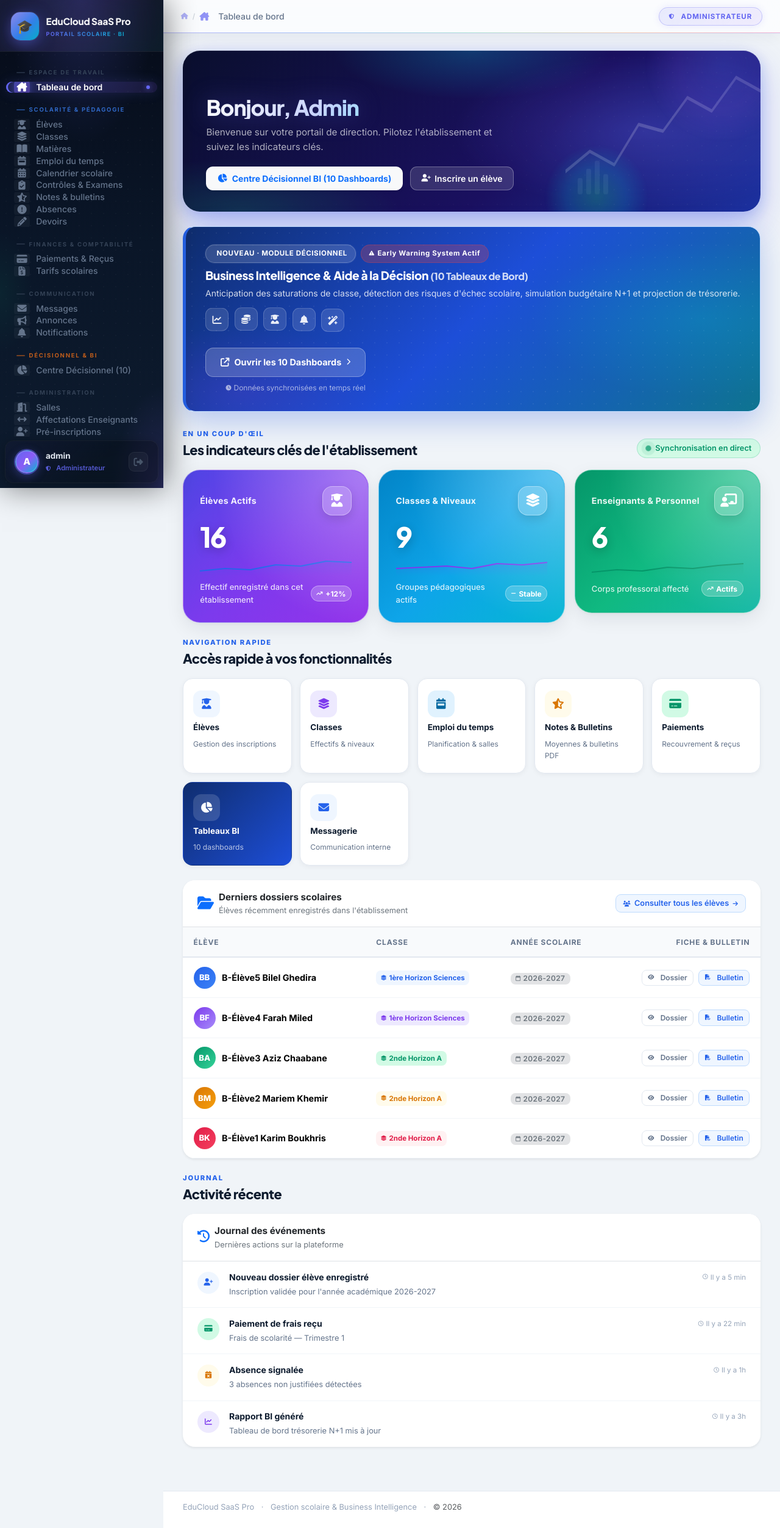
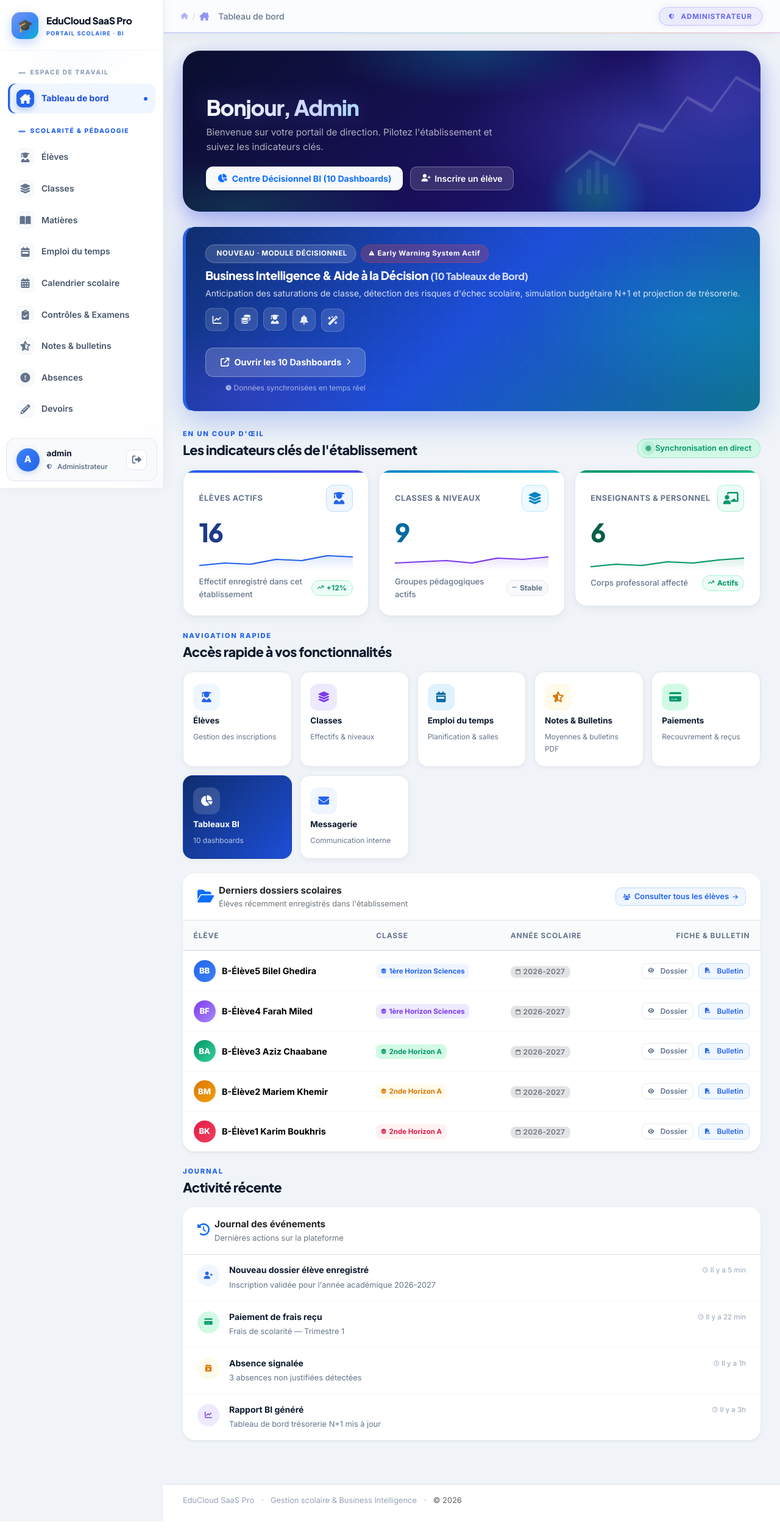
Before and after one commit to Famorycollab/educloud-saas, a Flask app: page / in a window 1280 px wide. Shown: the whole page at 61% size. Run offline with Flask 3, Linux system fonts and the light colour scheme; the visitor is signed in with stand-in values (Sample User, id 1); data comes from the database, SQL or seed files in the repository.

Commit message:
style: switch to clean light sidebar and high-contrast legible colored stat cards

```diff
--- a/app/static/style.css
+++ b/app/static/style.css
@@ -96,23 +96,23 @@ img { max-width: 100%; }
 }
 
 /* ============================================================
-   SIDEBAR — SPECTACULAIRE Premium Dark v4.0
+   SIDEBAR — LUMINEUX, ÉLÉGANT & CLAIR (Light Modern SaaS) v5.0
    ============================================================ */
 :root {
-  --sb-indigo: #6366f1;
-  --sb-blue: #3b82f6;
-  --sb-emerald: #10b981;
-  --sb-violet: #8b5cf6;
-  --sb-orange: #f97316;
-  --sb-rose: #ec4899;
-  --sb-amber: #f59e0b;
-  --sb-slate: #64748b;
+  --sb-indigo: #4f46e5;
+  --sb-blue: #2563eb;
+  --sb-emerald: #059669;
+  --sb-violet: #7c3aed;
+  --sb-orange: #ea580c;
+  --sb-rose: #db2777;
+  --sb-amber: #d97706;
+  --sb-slate: #475569;
 }
 
 .sidebar {
   width: var(--sidebar-width);
-  background: linear-gradient(180deg, #060b18 0%, #0a1628 50%, #0d1b2e 100%);
-  color: #cbd5e1;
+  background: #ffffff;
+  color: #1e293b;
   display: flex;
   flex-direction: column;
   padding: 0;
@@ -120,259 +120,219 @@ img { max-width: 100%; }
   top: 0;
   height: 100vh;
   z-index: 40;
-  box-shadow: 4px 0 48px rgba(0,0,0,0.5), 1px 0 0 rgba(99,102,241,0.08);
+  box-shadow: 2px 0 20px rgba(15, 23, 42, 0.04), 1px 0 0 #e2e8f0;
   flex-shrink: 0;
   overflow: hidden;
   transition: transform 0.3s var(--ease);
 }
 
-/* Mesh texture & ambient glows */
+/* Texture subtile et lueur douce claire */
 .sidebar::before {
   content: '';
   position: absolute;
   inset: 0;
   background:
-    radial-gradient(ellipse 70% 45% at 50% 0%, rgba(99,102,241,0.22) 0%, transparent 65%),
-    radial-gradient(ellipse 50% 35% at 100% 100%, rgba(139,92,246,0.18) 0%, transparent 60%),
-    radial-gradient(ellipse 40% 25% at 0% 60%, rgba(16,185,129,0.08) 0%, transparent 50%);
+    radial-gradient(ellipse 70% 30% at 50% 0%, rgba(37, 99, 235, 0.04) 0%, transparent 70%),
+    radial-gradient(ellipse 50% 30% at 100% 100%, rgba(99, 102, 241, 0.03) 0%, transparent 60%);
   pointer-events: none;
   z-index: 0;
 }
-/* Dot mesh overlay */
-.sidebar::after {
-  content: '';
-  position: absolute;
-  inset: 0;
-  background-image: radial-gradient(rgba(255,255,255,0.025) 1px, transparent 1px);
-  background-size: 20px 20px;
-  pointer-events: none;
-  z-index: 0;
-}
 .sidebar > * { position: relative; z-index: 1; }
 
-/* ---- Brand — Glassmorphism irisé ---- */
+/* ---- Brand / Logo Section ---- */
 .brand {
   display: flex;
-  gap: 0.75rem;
-  align-items: center;
-  color: #fff;
+  gap: 0.8rem;
+  align-items: center;
+  color: #0f172a;
   text-decoration: none;
-  padding: 1.25rem 1.1rem 1.1rem;
-  border-bottom: 1px solid rgba(255,255,255,0.06);
+  padding: 1.25rem 1.2rem 1.15rem;
+  border-bottom: 1px solid #f1f5f9;
   transition: var(--transition);
-  background: rgba(255,255,255,0.03);
-  backdrop-filter: blur(8px);
+  background: #ffffff;
   position: relative;
-  overflow: hidden;
-}
-.brand::before {
-  content: '';
-  position: absolute;
-  inset: 0;
-  background: linear-gradient(135deg, rgba(99,102,241,0.12) 0%, rgba(139,92,246,0.08) 50%, rgba(6,182,212,0.06) 100%);
-  animation: irisShift 6s ease-in-out infinite;
-}
-.brand:hover { color: #fff; opacity: 0.95; }
+}
+.brand:hover { color: #2563eb; }
 .brand-mark {
-  width: 46px;
-  height: 46px;
-  border-radius: 15px;
+  width: 44px;
+  height: 44px;
+  border-radius: 14px;
   display: grid;
   place-items: center;
-  background: linear-gradient(135deg, #6366f1 0%, #3b82f6 50%, #06b6d4 100%);
+  background: linear-gradient(135deg, #2563eb 0%, #3b82f6 50%, #06b6d4 100%);
   color: #fff;
   font-weight: 900;
-  font-size: 1.35rem;
-  box-shadow: 0 6px 24px rgba(99,102,241,0.55), 0 0 0 1px rgba(255,255,255,0.12);
+  font-size: 1.3rem;
+  box-shadow: 0 6px 18px rgba(37, 99, 235, 0.28);
   flex-shrink: 0;
   position: relative;
   overflow: hidden;
-  animation: brandPulse 4s ease-in-out infinite;
 }
 .brand-mark::after {
   content: '';
   position: absolute;
   inset: 0;
-  background: linear-gradient(135deg, rgba(255,255,255,0.3) 0%, transparent 55%);
+  background: linear-gradient(135deg, rgba(255, 255, 255, 0.35) 0%, transparent 60%);
 }
 .brand strong {
-  font-size: 0.95rem;
+  font-size: 0.98rem;
   font-weight: 800;
-  letter-spacing: -0.01em;
-  color: #fff;
+  letter-spacing: -0.02em;
+  color: #0f172a;
   display: block;
   font-family: 'Plus Jakarta Sans', sans-serif;
-  position: relative;
 }
 .brand small {
   display: block;
-  letter-spacing: 0.14em;
-  font-size: 0.57rem;
-  background: linear-gradient(90deg, #6366f1, #06b6d4);
-  -webkit-background-clip: text;
-  -webkit-text-fill-color: transparent;
-  background-clip: text;
+  letter-spacing: 0.12em;
+  font-size: 0.58rem;
+  color: #2563eb;
   font-weight: 700;
   margin-top: 2px;
   text-transform: uppercase;
-  position: relative;
-}
-
-/* ---- Sidebar Captions — couleur par section ---- */
+}
+
+/* ---- Sidebar Captions (Titres de sections) ---- */
 .sidebar-caption {
-  font-size: 0.6rem;
-  letter-spacing: 0.18em;
-  color: #334155;
-  margin: 1.15rem 1.1rem 0.35rem;
-  font-weight: 700;
+  font-size: 0.65rem;
+  letter-spacing: 0.14em;
+  color: #94a3b8;
+  margin: 1.15rem 1.1rem 0.4rem;
+  font-weight: 800;
   text-transform: uppercase;
   display: flex;
   align-items: center;
-  gap: 0.4rem;
+  gap: 0.45rem;
 }
 .sidebar-caption::before {
   content: '';
   display: inline-block;
-  width: 14px;
-  height: 2px;
+  width: 12px;
+  height: 2.5px;
   border-radius: 2px;
   background: currentColor;
-  opacity: 0.6;
-}
-
-/* Section colour modifiers */
-.cap-indigo  { color: rgba(99,102,241,0.75); }
-.cap-blue    { color: rgba(59,130,246,0.75); }
-.cap-emerald { color: rgba(16,185,129,0.75); }
-.cap-violet  { color: rgba(139,92,246,0.75); }
-.cap-orange  { color: rgba(249,115,22,0.75); }
-.cap-rose    { color: rgba(236,72,153,0.75); }
-.cap-amber   { color: rgba(245,158,11,0.75); }
-.cap-slate   { color: rgba(100,116,139,0.75); }
+  opacity: 0.7;
+}
+
+/* Couleurs douces pour les titres de sections */
+.cap-indigo  { color: #4f46e5; }
+.cap-blue    { color: #2563eb; }
+.cap-emerald { color: #059669; }
+.cap-violet  { color: #7c3aed; }
+.cap-orange  { color: #ea580c; }
+.cap-rose    { color: #db2777; }
+.cap-amber   { color: #d97706; }
+.cap-slate   { color: #64748b; }
 
 /* ---- Side Nav Container ---- */
 .side-nav {
   display: flex;
   flex-direction: column;
-  gap: 2px;
+  gap: 3px;
   overflow-y: auto;
   flex: 1;
-  padding: 0.5rem 0.6rem;
+  padding: 0.6rem 0.8rem;
   scrollbar-width: thin;
-  scrollbar-color: rgba(99,102,241,0.2) transparent;
-}
-.side-nav::-webkit-scrollbar { width: 3px; }
-.side-nav::-webkit-scrollbar-thumb { background: rgba(99,102,241,0.25); border-radius: 4px; }
-
-/* ---- Nav Links — base ---- */
+  scrollbar-color: #cbd5e1 transparent;
+}
+.side-nav::-webkit-scrollbar { width: 4px; }
+.side-nav::-webkit-scrollbar-thumb { background: #cbd5e1; border-radius: 4px; }
+
+/* ---- Liens du menu (Side-link) ---- */
 .side-link {
-  color: #64748b;
+  color: #475569;
   text-decoration: none;
-  padding: 0.56rem 0.85rem;
-  border-radius: 11px;
-  display: flex;
-  gap: 0.65rem;
-  align-items: center;
-  font-size: 0.875rem;
-  font-weight: 500;
-  transition: all 0.22s var(--ease);
+  padding: 0.62rem 0.9rem;
+  border-radius: 12px;
+  display: flex;
+  gap: 0.75rem;
+  align-items: center;
+  font-size: 0.88rem;
+  font-weight: 600;
+  transition: all 0.2s cubic-bezier(0.16, 1, 0.3, 1);
   position: relative;
   white-space: nowrap;
-  overflow: hidden;
 }
 .side-link:hover {
-  background: rgba(255,255,255,0.055);
-  color: #cbd5e1;
-  transform: translateX(2px);
+  background: #f1f5f9;
+  color: #0f172a;
+  transform: translateX(3px);
 }
 .side-link.is-active {
-  background: linear-gradient(135deg, rgba(99,102,241,0.25), rgba(139,92,246,0.15));
-  color: #fff;
-  font-weight: 600;
-  box-shadow: inset 3px 0 0 #6366f1, 0 0 20px rgba(99,102,241,0.18);
+  background: #eff6ff;
+  color: #1d4ed8;
+  font-weight: 700;
+  box-shadow: inset 3.5px 0 0 #2563eb;
 }
 .side-link.is-active::after {
   content: '';
   position: absolute;
-  right: 0.75rem;
-  width: 6px; height: 6px;
+  right: 0.85rem;
+  width: 6px;
+  height: 6px;
   border-radius: 50%;
-  background: #6366f1;
-  box-shadow: 0 0 8px rgba(99,102,241,0.8);
-}
-
-/* ---- Nav Icon ---- */
+  background: #2563eb;
+}
+
+/* ---- Icônes du menu ---- */
 .nav-icon {
-  width: 1.6rem;
-  height: 1.6rem;
+  width: 1.8rem;
+  height: 1.8rem;
   display: grid;
   place-items: center;
-  font-size: 0.95rem;
+  font-size: 1rem;
   flex-shrink: 0;
-  background: rgba(255,255,255,0.04);
-  border-radius: 8px;
-  transition: all 0.22s var(--ease);
+  background: #f8fafc;
+  color: #64748b;
+  border-radius: 9px;
+  border: 1px solid #f1f5f9;
+  transition: all 0.2s cubic-bezier(0.16, 1, 0.3, 1);
+}
+.side-link:hover .nav-icon {
+  background: #ffffff;
+  color: #0f172a;
+  border-color: #e2e8f0;
+  transform: scale(1.08);
 }
 .side-link.is-active .nav-icon {
-  background: linear-gradient(135deg, rgba(99,102,241,0.55), rgba(139,92,246,0.45));
-  box-shadow: 0 0 12px rgba(99,102,241,0.4);
-}
-.side-link:hover .nav-icon {
-  background: rgba(255,255,255,0.1);
-  transform: scale(1.08);
-}
-
-/* ---- Sidebar User Footer — Glass Card ---- */
+  background: #2563eb;
+  color: #ffffff;
+  border-color: #2563eb;
+  box-shadow: 0 4px 10px rgba(37, 99, 235, 0.3);
+}
+
+/* ---- Footer Utilisateur de la Sidebar ---- */
 .sidebar-user {
   display: flex;
   align-items: center;
   gap: 0.75rem;
   padding: 0.85rem 1rem;
-  border-top: 1px solid rgba(255,255,255,0.05);
-  background: rgba(0,0,0,0.25);
-  backdrop-filter: blur(12px);
-  margin: 0.4rem 0.5rem 0.5rem;
+  background: #f8fafc;
+  border-top: 1px solid #e2e8f0;
+  margin: 0.5rem 0.6rem 0.7rem;
   border-radius: 14px;
-  border: 1px solid rgba(255,255,255,0.05);
-  box-shadow: 0 4px 20px rgba(0,0,0,0.3);
-  position: relative;
-  overflow: hidden;
-}
-.sidebar-user::before {
-  content: '';
-  position: absolute;
-  inset: 0;
-  background: linear-gradient(135deg, rgba(99,102,241,0.08) 0%, transparent 60%);
-  pointer-events: none;
-}
-
-/* Avatar — gradient anneau lumineux */
+  border: 1px solid #e2e8f0;
+}
 .avatar {
   width: 38px;
   height: 38px;
   border-radius: 50%;
-  background: linear-gradient(135deg, #6366f1 0%, #8b5cf6 50%, #06b6d4 100%);
+  background: linear-gradient(135deg, #3b82f6 0%, #2563eb 100%);
   color: #fff;
   display: grid;
   place-items: center;
   font-weight: 800;
   font-size: 0.95rem;
-  box-shadow: 0 0 0 2px rgba(99,102,241,0.5), 0 4px 16px rgba(99,102,241,0.4);
+  box-shadow: 0 2px 8px rgba(37, 99, 235, 0.25);
   flex-shrink: 0;
-  border: 2px solid rgba(255,255,255,0.12);
   text-decoration: none;
-  transition: var(--transition-fast);
-  position: relative;
-}
-.avatar:hover {
-  transform: scale(1.1);
-  box-shadow: 0 0 0 3px rgba(99,102,241,0.7), 0 6px 22px rgba(99,102,241,0.5);
-}
-.user-meta { flex: 1; min-width: 0; position: relative; }
+}
+.user-meta { flex: 1; min-width: 0; }
 .user-meta strong {
-  font-size: 0.84rem;
+  font-size: 0.85rem;
   display: block;
-  color: #e2e8f0;
+  color: #0f172a;
+  font-weight: 700;
   white-space: nowrap;
   overflow: hidden;
   text-overflow: ellipsis;
@@ -381,31 +341,29 @@ img { max-width: 100%; }
   display: flex;
   align-items: center;
   gap: 0.3rem;
-  color: rgba(99,102,241,0.85);
-  font-size: 0.7rem;
+  color: #64748b;
+  font-size: 0.72rem;
   font-weight: 600;
   margin-top: 1px;
 }
 .logout-button {
-  border: 1px solid rgba(255,255,255,0.06);
-  background: rgba(255,255,255,0.04);
-  color: #475569;
+  border: 1px solid #e2e8f0;
+  background: #ffffff;
+  color: #64748b;
   font-size: 0.95rem;
-  width: 32px;
-  height: 32px;
-  border-radius: 9px;
+  width: 34px;
+  height: 34px;
+  border-radius: 10px;
   cursor: pointer;
   display: grid;
   place-items: center;
-  transition: var(--transition-fast);
-  flex-shrink: 0;
+  transition: all 0.2s var(--ease);
 }
 .logout-button:hover {
-  background: rgba(239,68,68,0.18);
-  border-color: rgba(239,68,68,0.3);
-  color: #fca5a5;
-  transform: rotate(12deg) scale(1.08);
-  box-shadow: 0 0 12px rgba(239,68,68,0.25);
+  background: #fee2e2;
+  border-color: #fca5a5;
+  color: #dc2626;
+  transform: rotate(10deg);
 }
 
 /* ============================================================
@@ -751,146 +709,141 @@ img { max-width: 100%; }
 }
 
 /* ============================================================
-   STAT CARDS — SPECTACULAIRE Color Wave & 3D Glass Design v4.0
+   STAT CARDS — ULTRA-LISIBLE, ÉLÉGANT & COLORÉ (Light Contrast SaaS) v5.0
    ============================================================ */
 .stat-card {
-  border-radius: var(--radius-xl, 24px);
-  padding: 1.6rem 1.7rem;
-  border: 1px solid rgba(255, 255, 255, 0.4);
-  box-shadow: 0 10px 30px rgba(15, 23, 42, 0.08), 0 2px 6px rgba(15, 23, 42, 0.04);
-  transition: all 0.35s cubic-bezier(0.16, 1, 0.3, 1);
+  background: #ffffff !important;
+  border-radius: 20px;
+  padding: 1.5rem 1.6rem;
+  border: 1px solid #e2e8f0 !important;
+  box-shadow: 0 4px 16px rgba(15, 23, 42, 0.05), 0 1px 3px rgba(15, 23, 42, 0.03) !important;
+  transition: all 0.28s cubic-bezier(0.16, 1, 0.3, 1);
   position: relative;
   overflow: hidden;
   cursor: default;
-  color: #ffffff !important;
-  background-size: 200% 200%;
-}
-
-/* Background animated gradient glow overlay */
-.stat-card::after {
+  color: #0f172a !important;
+}
+
+/* Liseré supérieur coloré d'identification rapide */
+.stat-card::before {
   content: '';
   position: absolute;
-  inset: 0;
-  background: radial-gradient(circle at top right, rgba(255, 255, 255, 0.35) 0%, transparent 65%);
-  pointer-events: none;
-  border-radius: inherit;
-}
-
-/* Hover lift and neon aura */
+  top: 0; left: 0; right: 0;
+  height: 4px;
+  background: linear-gradient(90deg, #2563eb, #3b82f6);
+  border-radius: 20px 20px 0 0;
+}
+
+/* Variantes de cartes avec accents de couleur */
+.stat-card.stat-students::before { background: linear-gradient(90deg, #2563eb, #4f46e5); }
+.stat-card.stat-classes::before { background: linear-gradient(90deg, #0284c7, #06b6d4); }
+.stat-card.stat-teachers::before { background: linear-gradient(90deg, #059669, #10b981); }
+.stat-card.stat-payments::before { background: linear-gradient(90deg, #d97706, #f59e0b); }
+
+/* Effet au survol doux et moderne */
 .stat-card:hover {
-  transform: translateY(-8px) scale(1.02);
-  box-shadow: 0 24px 50px rgba(15, 23, 42, 0.18), 0 0 35px var(--card-glow, rgba(99, 102, 241, 0.35));
-  border-color: rgba(255, 255, 255, 0.7);
-}
-
-/* 1. ÉLÈVES & ÉTUDES : Gradient Indigo → Ultra Violet */
-.stat-card.stat-students {
-  background: linear-gradient(135deg, #4f46e5 0%, #7c3aed 50%, #9333ea 100%);
-  --card-glow: rgba(124, 58, 237, 0.45);
-}
-
-/* 2. CLASSES & NIVEAUX : Gradient Sky Blue → Cyan Néon */
-.stat-card.stat-classes {
-  background: linear-gradient(135deg, #0284c7 0%, #0ea5e9 50%, #06b6d4 100%);
-  --card-glow: rgba(14, 165, 233, 0.45);
-}
-
-/* 3. ENSEIGNANTS & PÉDAGOGIE : Gradient Emerald → Teal Vert */
-.stat-card.stat-teachers {
-  background: linear-gradient(135deg, #059669 0%, #10b981 50%, #14b8a6 100%);
-  --card-glow: rgba(16, 185, 129, 0.45);
-}
-
-/* 4. FINANCES & PAIEMENTS : Gradient Warm Amber → Sunset Orange */
-.stat-card.stat-payments {
-  background: linear-gradient(135deg, #d97706 0%, #f59e0b 50%, #f97316 100%);
-  --card-glow: rgba(245, 158, 11, 0.45);
-}
-
-/* Typographie & alignements */
+  transform: translateY(-5px);
+  box-shadow: 0 16px 32px rgba(15, 23, 42, 0.09), 0 4px 8px rgba(15, 23, 42, 0.04) !important;
+  border-color: #cbd5e1 !important;
+}
+
+/* En-tête de carte (Titre + Icône) */
 .stat-top {
   display: flex;
   justify-content: space-between;
   align-items: center;
-  color: rgba(255, 255, 255, 0.92) !important;
-  font-size: 0.88rem;
+  color: #64748b !important;
+  font-size: 0.8rem;
   font-weight: 700;
-  letter-spacing: 0.02em;
-  margin-bottom: 0.75rem;
-  position: relative;
-  z-index: 2;
-}
-
+  letter-spacing: 0.04em;
+  text-transform: uppercase;
+  margin-bottom: 0.65rem;
+}
+
+/* Chiffre principal : NOIR/BLEU FONCÉ TRÈS LISIBLE */
 .stat-card strong {
-  font-size: 2.85rem;
+  font-size: 2.6rem;
   display: block;
-  font-weight: 900;
-  color: #ffffff !important;
+  font-weight: 800;
+  color: #0f172a !important;
   letter-spacing: -0.04em;
-  line-height: 1;
-  margin-bottom: 0.6rem;
+  line-height: 1.1;
+  margin-bottom: 0.45rem;
   font-family: 'Plus Jakarta Sans', sans-serif;
-  text-shadow: 0 4px 16px rgba(0, 0, 0, 0.22);
-  position: relative;
-  z-index: 2;
-  transition: transform 0.3s cubic-bezier(0.16, 1, 0.3, 1);
-}
+  text-shadow: none !important;
+  transition: transform 0.2s ease;
+}
+
+/* Couleurs personnalisées pour les chiffres dans bi_hub ou dashboard si désiré */
+.stat-card.stat-students strong { color: #1e3a8a !important; }
+.stat-card.stat-classes strong { color: #0369a1 !important; }
+.stat-card.stat-teachers strong { color: #065f46 !important; }
+.stat-card.stat-payments strong { color: #9a3412 !important; }
 
 .stat-card:hover strong {
-  transform: scale(1.05);
-}
-
+  transform: scale(1.03);
+}
+
+/* Sous-texte explicatif lisible */
 .stat-note {
-  color: rgba(255, 255, 255, 0.82) !important;
+  color: #64748b !important;
   font-size: 0.82rem;
   font-weight: 500;
-  position: relative;
-  z-index: 2;
-}
-
-/* Glassmorphism Icon Box */
+}
+
+/* Boîte d'icône avec pastille de couleur douce */
 .stat-icon {
-  width: 48px;
-  height: 48px;
-  border-radius: 16px;
+  width: 44px;
+  height: 44px;
+  border-radius: 12px;
   display: grid;
   place-items: center;
-  background: rgba(255, 255, 255, 0.22) !important;
-  backdrop-filter: blur(12px);
-  -webkit-backdrop-filter: blur(12px);
-  color: #ffffff !important;
-  font-size: 1.35rem;
-  border: 1px solid rgba(255, 255, 255, 0.35);
-  box-shadow: 0 6px 16px rgba(0, 0, 0, 0.12);
-  transition: all 0.3s cubic-bezier(0.16, 1, 0.3, 1);
-}
+  background: #eff6ff !important;
+  color: #2563eb !important;
+  font-size: 1.25rem;
+  border: 1px solid #dbeafe;
+  transition: all 0.25s cubic-bezier(0.16, 1, 0.3, 1);
+}
+
+.stat-card.stat-students .stat-icon { background: #eff6ff !important; color: #2563eb !important; border-color: #bfdbfe; }
+.stat-card.stat-classes .stat-icon  { background: #f0f9ff !important; color: #0284c7 !important; border-color: #bae6fd; }
+.stat-card.stat-teachers .stat-icon { background: #ecfdf5 !important; color: #059669 !important; border-color: #a7f3d0; }
+.stat-card.stat-payments .stat-icon { background: #fffbeb !important; color: #d97706 !important; border-color: #fde68a; }
 
 .stat-card:hover .stat-icon {
-  background: rgba(255, 255, 255, 0.32) !important;
-  transform: scale(1.15) rotate(-6deg);
-  box-shadow: 0 8px 24px rgba(0, 0, 0, 0.2);
-}
-
-/* Badges trends sur cartes */
+  transform: scale(1.1) rotate(-4deg);
+}
+
+/* Badges de tendance (Up, Down, Neutral) */
 .stat-trend {
-  font-size: 0.76rem;
+  font-size: 0.74rem;
   font-weight: 700;
-  padding: 0.28rem 0.7rem;
+  padding: 0.22rem 0.65rem;
   border-radius: 999px;
   display: inline-flex;
   align-items: center;
   gap: 0.35rem;
-  background: rgba(255, 255, 255, 0.22);
-  color: #ffffff !important;
-  border: 1px solid rgba(255, 255, 255, 0.35);
-  backdrop-filter: blur(8px);
-  position: relative;
-  z-index: 2;
-}
-
-.stat-trend.up, .stat-trend.down, .stat-trend.neutral {
-  background: rgba(255, 255, 255, 0.22) !important;
-  color: #ffffff !important;
+  background: #f1f5f9;
+  color: #475569 !important;
+  border: 1px solid #e2e8f0;
+}
+
+.stat-trend.up {
+  background: #ecfdf5 !important;
+  color: #059669 !important;
+  border-color: #a7f3d0 !important;
+}
+
+.stat-trend.down {
+  background: #fef2f2 !important;
+  color: #dc2626 !important;
+  border-color: #fecaca !important;
+}
+
+.stat-trend.neutral {
+  background: #f8fafc !important;
+  color: #64748b !important;
+  border-color: #e2e8f0 !important;
 }
 
 /* ============================================================
```
